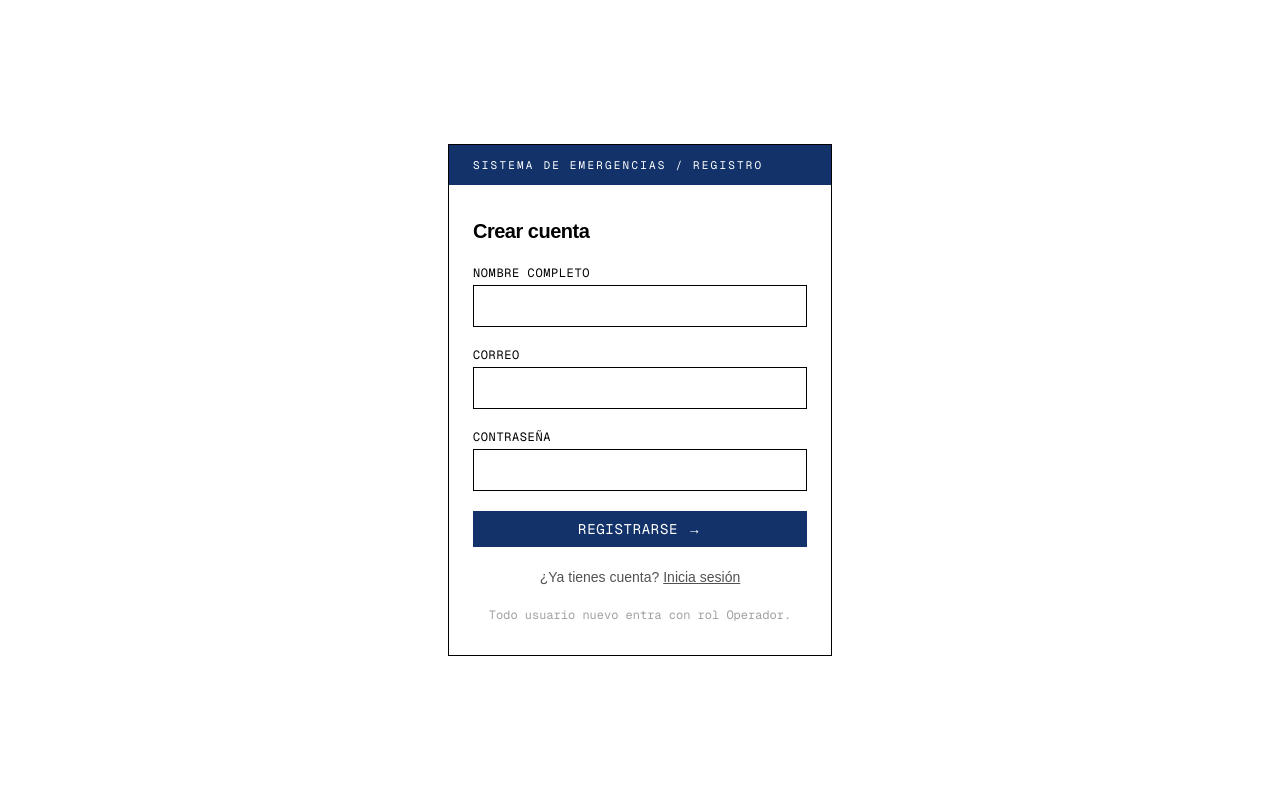
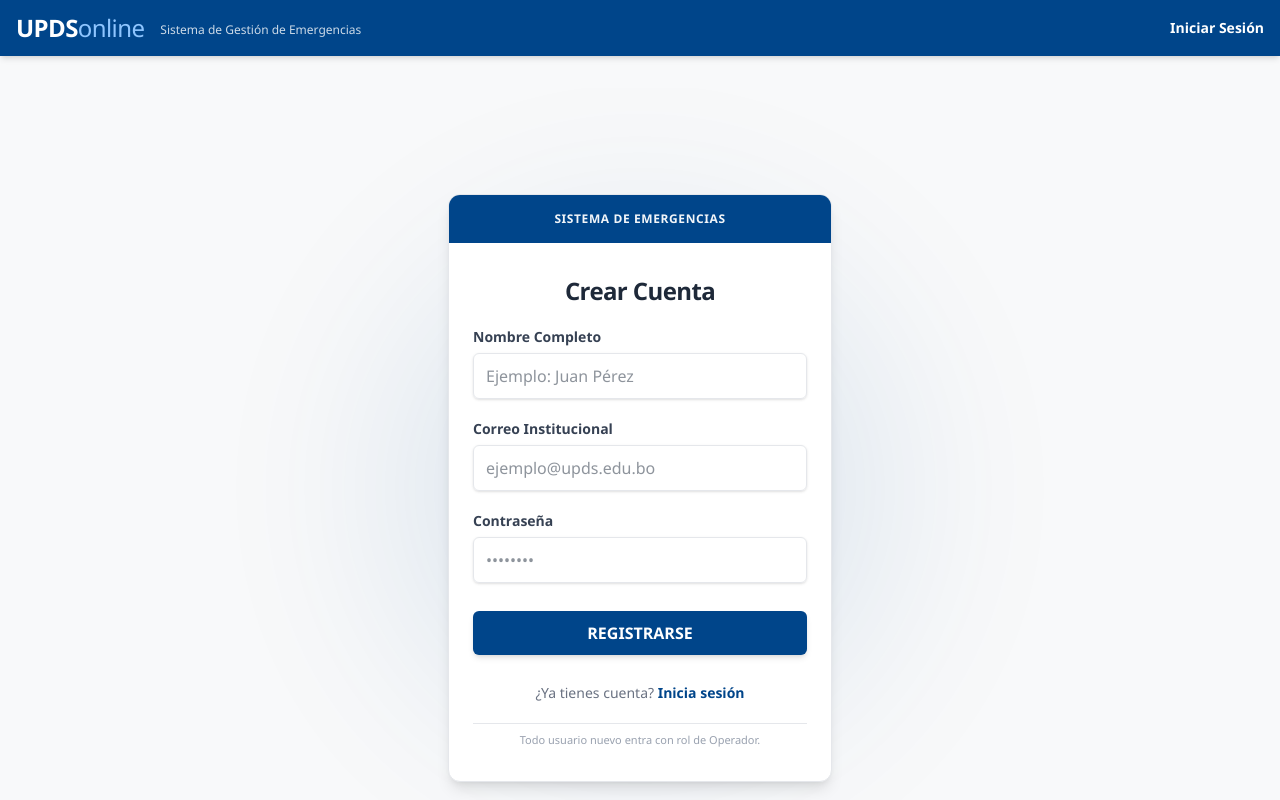
Before and after one commit to infierno666/emergencias-upds, a Next.js app: page /register in a window 1280 px wide. Shown: the top 800 px of the page. Built offline with nearby package versions, Linux system fonts and the light colour scheme; no server answers.

Commit message:
cambios de estilos login registro

```diff
--- a/app/globals.css
+++ b/app/globals.css
@@ -1,34 +1,27 @@
 @import "tailwindcss";
+
+:root {
+  /* Paleta base de la UPDS online */
+  --upds-blue: #00458a;
+  --upds-blue-dark: #002d5a;
+  --upds-light-bg: #f8f9fa;
+  --upds-border: #e5e7eb;
+  --upds-text: #333333;
+  --upds-text-light: #6b7280;
+}
 
 @layer base {
   body {
-    @apply bg-white text-black dark:bg-black dark:text-white antialiased;
-    font-family: Arial, Helvetica, sans-serif;
+    @apply antialiased;
+    background-color: var(--upds-light-bg);
+    color: var(--upds-text);
+    font-family: 'Segoe UI', Arial, Helvetica, sans-serif;
   }
 }
 
-:root {
-  --background: #ffffff;
-  --foreground: #000000;
-  --accent: #13326a;
+@theme inline {
+  --color-upds-blue: var(--upds-blue);
+  --color-upds-blue-dark: var(--upds-blue-dark);
+  --color-upds-bg: var(--upds-light-bg);
+  --color-upds-border: var(--upds-border);
 }
-
-@theme inline {
-  --color-background: var(--background);
-  --color-foreground: var(--foreground);
-  --font-sans: var(--font-geist-sans);
-  --font-mono: var(--font-geist-mono);
-}
-
-@media (prefers-color-scheme: dark) {
-  :root {
-    --background: #0a0a0a;
-    --foreground: #ededed;
-  }
-}
-
-body {
-  background: var(--background);
-  color: var(--foreground);
-  font-family: Arial, Helvetica, sans-serif;
-}
--- a/app/layout.tsx
+++ b/app/layout.tsx
@@ -1,33 +1,25 @@
-import type { Metadata } from "next";
-import { Geist, Geist_Mono } from "next/font/google";
-import "./globals.css";
-
-const geistSans = Geist({
-  variable: "--font-geist-sans",
-  subsets: ["latin"],
-});
-
-const geistMono = Geist_Mono({
-  variable: "--font-geist-mono",
-  subsets: ["latin"],
-});
-
-export const metadata: Metadata = {
-  title: "Create Next App",
-  description: "Generated by create next app",
-};
+import './globals.css';
+import Header from '@/components/ui/Header';
 
 export default function RootLayout({
   children,
-}: Readonly<{
+}: {
   children: React.ReactNode;
-}>) {
+}) {
   return (
-    <html
-      lang="en"
-      className={`${geistSans.variable} ${geistMono.variable} h-full antialiased`}
-    >
-      <body className="min-h-full flex flex-col">{children}</body>
+    <html lang="es">
+      <body className="antialiased min-h-screen flex flex-col bg-upds-bg text-upds-text">
+
+        <Header />
+
+        <main className="flex-1 container mx-auto px-4 py-8">
+          {children}
+        </main>
+
+        <footer className="border-t border-upds-border py-6 mt-auto text-center text-sm text-upds-text-light">
+          UPDS.NET v.5.1 © 2026 - Desarrollado por la Universidad Privada Domingo Savio.
+        </footer>
+      </body>
     </html>
   );
 }
--- a/app/login/page.tsx
+++ b/app/login/page.tsx
@@ -9,48 +9,60 @@ export default async function LoginPage({
     const { error } = await searchParams
 
     return (
-        <main className="min-h-screen flex items-center justify-center bg-white px-4">
-            <div className="w-full max-w-sm border border-black">
-                <div className="bg-[#13326a] px-6 py-3">
-                    <p className="font-mono text-[11px] tracking-[0.2em] uppercase text-white">
-                        Sistema de Emergencias / Acceso
+        <main className="min-h-screen flex items-center justify-center bg-upds-bg px-4 relative overflow-hidden">
+            {/* Efecto de fondo difuminado sutil */}
+            <div className="absolute inset-0 z-0 flex justify-center items-center pointer-events-none">
+                <div className="w-[500px] h-[500px] bg-upds-blue rounded-full blur-[100px] opacity-10"></div>
+            </div>
+
+            <div className="w-full max-w-sm bg-white rounded-xl shadow-lg overflow-hidden z-10 border border-upds-border">
+                <div className="bg-upds-blue px-6 py-4 text-center">
+                    <p className="text-xs font-semibold tracking-wider text-white uppercase opacity-95">
+                        Sistema de Emergencias
                     </p>
                 </div>
 
                 <form action={login} className="px-6 py-8 space-y-5">
-                    <h1 className="text-xl font-bold tracking-tight text-black">Iniciar sesión</h1>
+                    <h1 className="text-2xl font-bold tracking-tight text-gray-800 text-center">
+                        Iniciar Sesión
+                    </h1>
 
                     {error && (
-                        <p className="text-sm border border-black px-3 py-2 font-mono">{error}</p>
+                        <div className="bg-red-50 text-red-600 text-sm border border-red-200 rounded-md px-4 py-3 text-center shadow-sm">
+                            {error}
+                        </div>
                     )}
 
-                    <div className="space-y-1">
-                        <label htmlFor="email" className="block text-xs font-mono uppercase tracking-wider">
-                            Correo
+                    <div className="space-y-1.5">
+                        <label htmlFor="email" className="block text-sm font-semibold text-gray-700">
+                            Correo Institucional
                         </label>
                         <input id="email" name="email" type="email" required
-                            className="w-full border border-black px-3 py-2 outline-none focus:ring-2 focus:ring-[#13326a] text-black"
+                            className="w-full border border-upds-border rounded-md px-3 py-2.5 outline-none focus:ring-2 focus:ring-upds-blue/50 focus:border-upds-blue text-gray-800 transition-all shadow-sm"
+                            placeholder="ejemplo@upds.edu.bo"
                         />
                     </div>
 
-                    <div className="space-y-1">
-                        <label htmlFor="password" className="block text-xs font-mono uppercase tracking-wider">
+                    <div className="space-y-1.5">
+                        <label htmlFor="password" className="block text-sm font-semibold text-gray-700">
                             Contraseña
                         </label>
                         <input id="password" name="password" type="password" required
-                            className="w-full border border-black px-3 py-2 outline-none focus:ring-2 focus:ring-[#13326a] text-black"
+                            className="w-full border border-upds-border rounded-md px-3 py-2.5 outline-none focus:ring-2 focus:ring-upds-blue/50 focus:border-upds-blue text-gray-800 transition-all shadow-sm"
+                            placeholder="••••••••"
                         />
                     </div>
 
                     <button type="submit"
-                        className="w-full bg-[#13326a] text-white py-2 font-mono text-sm uppercase tracking-wider hover:bg-[#0f2754]">
-
-                        Entrar →
+                        className="w-full bg-upds-blue text-white font-bold py-2.5 rounded-md hover:bg-upds-blue-dark transition-colors shadow-md mt-2">
+                        INGRESAR
                     </button>
 
-                    <p className="text-sm text-center text-neutral-600">
+                    <p className="text-sm text-center text-gray-500 pt-3">
                         ¿No tienes cuenta?{' '}
-                        <Link href="/register" className="underline">Regístrate</Link>
+                        <Link href="/register" className="text-upds-blue font-bold hover:underline transition-all">
+                            Regístrate
+                        </Link>
                     </p>
                 </form>
             </div>
--- a/app/register/page.tsx
+++ b/app/register/page.tsx
@@ -9,62 +9,73 @@ export default async function RegisterPage({
   const { error } = await searchParams
 
   return (
-    <main className="min-h-screen flex items-center justify-center bg-white px-4">
-      <div className="w-full max-w-sm border border-black">
-        <div className="bg-[#13326a] px-6 py-3">
+    <main className="min-h-screen flex items-center justify-center bg-upds-bg px-4 relative overflow-hidden">
+      <div className="absolute inset-0 z-0 flex justify-center items-center pointer-events-none">
+        <div className="w-[500px] h-[500px] bg-upds-blue rounded-full blur-[100px] opacity-10"></div>
+      </div>
 
-          <p className="font-mono text-[11px] tracking-[0.2em] uppercase text-white">
-            Sistema de Emergencias / Registro
+      <div className="w-full max-w-sm bg-white rounded-xl shadow-lg overflow-hidden z-10 border border-upds-border">
+        <div className="bg-upds-blue px-6 py-4 text-center">
+          <p className="text-xs font-semibold tracking-wider text-white uppercase opacity-95">
+            Sistema de Emergencias
           </p>
         </div>
 
         <form action={register} className="px-6 py-8 space-y-5">
-          <h1 className="text-xl font-bold tracking-tight text-black">Crear cuenta</h1>
+          <h1 className="text-2xl font-bold tracking-tight text-gray-800 text-center">
+            Crear Cuenta
+          </h1>
 
           {error && (
-            <p className="text-sm border border-black px-3 py-2 font-mono">{error}</p>
+            <div className="bg-red-50 text-red-600 text-sm border border-red-200 rounded-md px-4 py-3 text-center shadow-sm">
+              {error}
+            </div>
           )}
 
-          <div className="space-y-1">
-            <label htmlFor="fullName" className="block text-xs font-mono uppercase tracking-wider">
-              Nombre completo
+          <div className="space-y-1.5">
+            <label htmlFor="fullName" className="block text-sm font-semibold text-gray-700">
+              Nombre Completo
             </label>
             <input id="fullName" name="fullName" type="text" required
-              className="w-full border border-black px-3 py-2 outline-none focus:ring-2 focus:ring-[#13326a] text-black"
+              className="w-full border border-upds-border rounded-md px-3 py-2.5 outline-none focus:ring-2 focus:ring-upds-blue/50 focus:border-upds-blue text-gray-800 transition-all shadow-sm"
+              placeholder="Ejemplo: Juan Pérez"
             />
           </div>
 
-          <div className="space-y-1">
-            <label htmlFor="email" className="block text-xs font-mono uppercase tracking-wider">
-              Correo
+          <div className="space-y-1.5">
+            <label htmlFor="email" className="block text-sm font-semibold text-gray-700">
+              Correo Institucional
             </label>
             <input id="email" name="email" type="email" required
-              className="w-full border border-black px-3 py-2 outline-none focus:ring-2 focus:ring-[#13326a] text-black"
+              className="w-full border border-upds-border rounded-md px-3 py-2.5 outline-none focus:ring-2 focus:ring-upds-blue/50 focus:border-upds-blue text-gray-800 transition-all shadow-sm"
+              placeholder="ejemplo@upds.edu.bo"
             />
           </div>
 
-          <div className="space-y-1">
-            <label htmlFor="password" className="block text-xs font-mono uppercase tracking-wider">
+          <div className="space-y-1.5">
+            <label htmlFor="password" className="block text-sm font-semibold text-gray-700">
               Contraseña
             </label>
             <input id="password" name="password" type="password" required minLength={6}
-              className="w-full border border-black px-3 py-2 outline-none focus:ring-2 focus:ring-[#13326a] text-black"
+              className="w-full border border-upds-border rounded-md px-3 py-2.5 outline-none focus:ring-2 focus:ring-upds-blue/50 focus:border-upds-blue text-gray-800 transition-all shadow-sm"
+              placeholder="••••••••"
             />
           </div>
 
           <button type="submit"
-            className="w-full bg-[#13326a] text-white py-2 font-mono text-sm uppercase tracking-wider hover:bg-[#0f2754]">
-
-            Registrarse →
+            className="w-full bg-upds-blue text-white font-bold py-2.5 rounded-md hover:bg-upds-blue-dark transition-colors shadow-md mt-2">
+            REGISTRARSE
           </button>
 
-          <p className="text-sm text-center text-neutral-600">
+          <p className="text-sm text-center text-gray-500 pt-2">
             ¿Ya tienes cuenta?{' '}
-            <Link href="/login" className="underline">Inicia sesión</Link>
+            <Link href="/login" className="text-upds-blue font-bold hover:underline transition-all">
+              Inicia sesión
+            </Link>
           </p>
 
-          <p className="text-xs text-center text-neutral-400 font-mono">
-            Todo usuario nuevo entra con rol Operador.
+          <p className="text-[11px] text-center text-gray-400 pt-2 border-t border-upds-border">
+            Todo usuario nuevo entra con rol de Operador.
           </p>
         </form>
       </div>
--- /dev/null
+++ b/components/ui/Header.tsx
@@ -0,0 +1,68 @@
+import { createClient } from '@/lib/supabase/server';
+import { logout } from '@/app/dashboard/actions';
+import Link from 'next/link';
+
+export default async function Header() {
+    const supabase = await createClient();
+    const { data: { user } } = await supabase.auth.getUser();
+
+    let profile = null;
+    if (user) {
+        const { data } = await supabase
+            .from('profiles')
+            .select('full_name')
+            .eq('id', user.id)
+            .single();
+        profile = data;
+    }
+
+    // Lógica para extraer las iniciales (Ej: Daniel Maldonado -> DM)
+    const nombreMostrar = profile?.full_name || user?.email || 'Usuario';
+    const iniciales = profile?.full_name
+        ? profile.full_name.split(' ').map((n: string) => n[0]).join('').substring(0, 2).toUpperCase()
+        : nombreMostrar.substring(0, 2).toUpperCase();
+
+    return (
+        <header className="bg-upds-blue text-white shadow-md">
+            <div className="container mx-auto px-4 py-3 flex justify-between items-center">
+
+                {/* Logo UPDS */}
+                <Link href="/" className="flex items-center space-x-4">
+                    <div className="text-2xl font-bold tracking-tight">
+                        UPDS<span className="text-blue-300 font-normal">online</span>
+                    </div>
+                    <div className="text-xs mt-1 opacity-80 hidden sm:block">
+                        Sistema de Gestión de Emergencias
+                    </div>
+                </Link>
+
+                {/* Navegación Dinámica */}
+                {user ? (
+                    <nav className="flex items-center space-x-6 text-sm">
+                        <Link href="/" className="hover:text-blue-200 transition-colors">Inicio</Link>
+                        <Link href="/dashboard" className="hover:text-blue-200 transition-colors">Tablero</Link>
+                        <div className="flex items-center space-x-4 border-l border-blue-400 pl-6 ml-2">
+                            <div className="flex items-center space-x-2">
+                                <div className="w-8 h-8 rounded-full bg-white/20 flex items-center justify-center font-bold">
+                                    {iniciales}
+                                </div>
+                                <span className="hidden md:block font-medium">{nombreMostrar}</span>
+                            </div>
+                            <form action={logout}>
+                                <button type="submit" className="text-xs font-bold text-red-200 hover:text-white transition-colors">
+                                    SALIR
+                                </button>
+                            </form>
+                        </div>
+                    </nav>
+                ) : (
+                    <nav className="text-sm">
+                        <Link href="/login" className="font-semibold hover:text-blue-200 transition-colors">
+                            Iniciar Sesión
+                        </Link>
+                    </nav>
+                )}
+            </div>
+        </header>
+    );
+}
```
Also changed, not shown: actions/auth.ts (deleted, +0 -26 lines), actions/incidentes.ts (deleted, +0 -35 lines).
